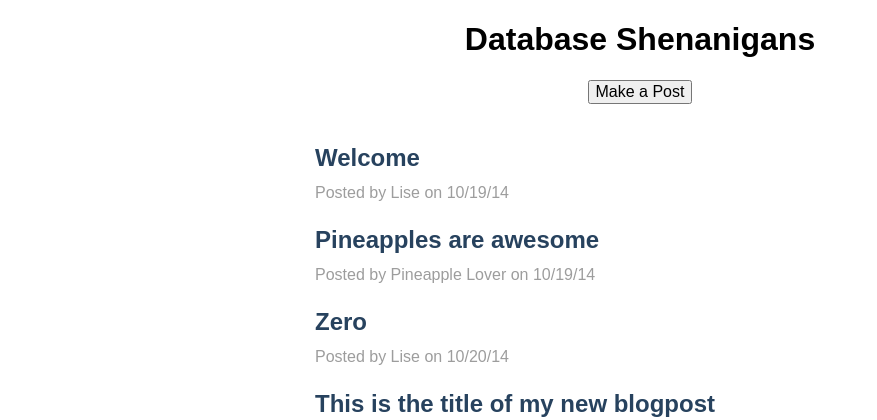
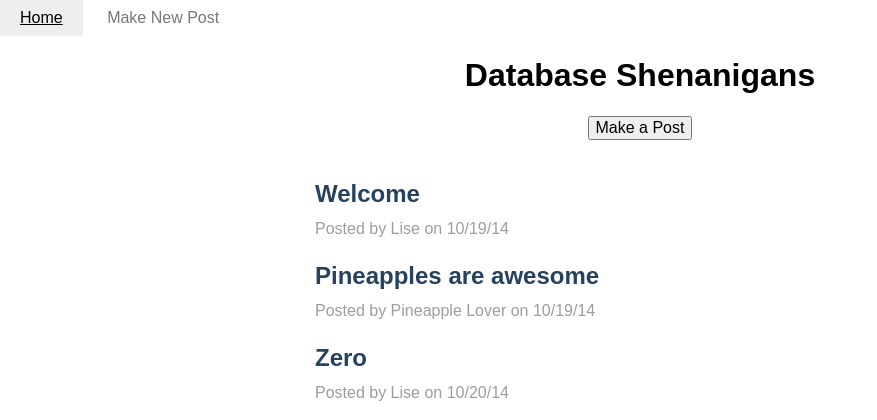
Before and after one commit to koprty/BlogGroup5, a Flask app: page / in a window 1280 px wide. Shown: the top 420 px of the page, without its empty margins (0-877 px from the left). Run offline with Flask 2, Linux system fonts and the light colour scheme; data comes from the database, SQL or seed files in the repository; both versions use the stored data as it was after the commit.

Commit message:
fixed db and added menu on each page

```diff
--- a/app.py
+++ b/app.py
@@ -122,7 +122,9 @@ def addComment():
     count = c.fetchone()
     name = request.form['name']
     comment = request.form['comment-text']
-    if (len(name)>0 and len(comment) >0):
+    if (len(comment)>0):
+        if (len(name)<0):
+            name ="Anonymous"
         v = (id,comment,time,name)
         c.execute("INSERT INTO comments VALUES (?,?,?,?)",v)
     #print name
--- a/templates/index.html
+++ b/templates/index.html
@@ -5,6 +5,12 @@
     <link rel="stylesheet" href="../static/basic.css">
 </head>
 <body>
+    <div class="pure-menu pure-menu-open pure-menu-horizontal">
+    <ul>
+        <li class="pure-menu-selected"><a href="/">Home</a></li>
+        <li><a href="/newpost">Make New Post</a></li>
+    </ul>
+</div>
   <h1><a href="/">Database Shenanigans</a></h1>
   <div class = "form">
 
--- a/templates/newPost.html
+++ b/templates/newPost.html
@@ -6,6 +6,12 @@
 </head>
 
 <body>
+  <div class="pure-menu pure-menu-open pure-menu-horizontal">
+    <ul>
+        <li><a href="/">Home</a></li>
+        <li class="pure-menu-selected"><a href="#">Make New Post</a></li>
+    </ul>
+</div>
     <div class="wrap">
     <div class="primary">
         <form action="/newpost" method="Post" class="pure-form-stacked">
--- a/templates/post.html
+++ b/templates/post.html
@@ -5,6 +5,12 @@
     <link rel="stylesheet" href="../../static/basic.css">
 </head>
 <body>
+    <div class="pure-menu pure-menu-open pure-menu-horizontal">
+    <ul>
+        <li><a href="/">Home</a></li>
+        <li><a href="/newpost">Make New Post</a></li>
+    </ul>
+</div>
   <h1><a href="/">Database Shenanigans</a></h1>
   <div class="wrap">
     <div class="pp-post primary">
```
Also changed, not shown: blog.db, static/basic.css (line endings or trailing spaces).
